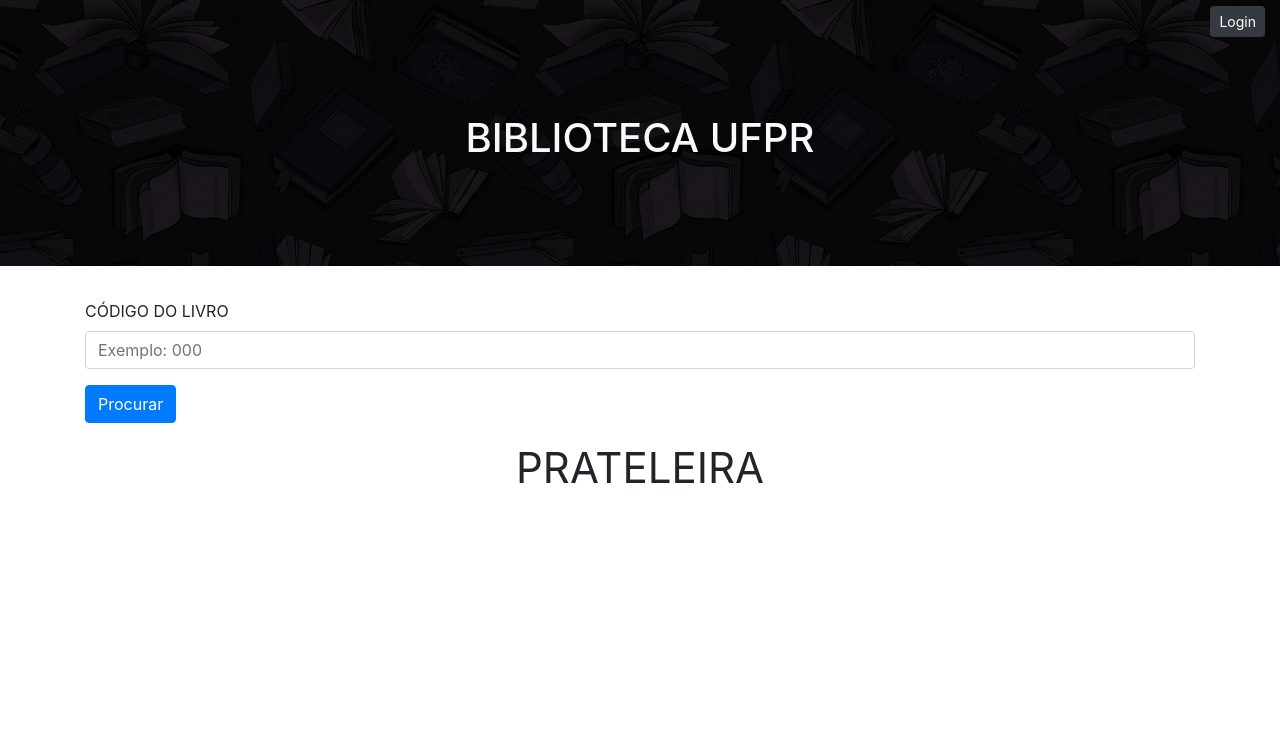
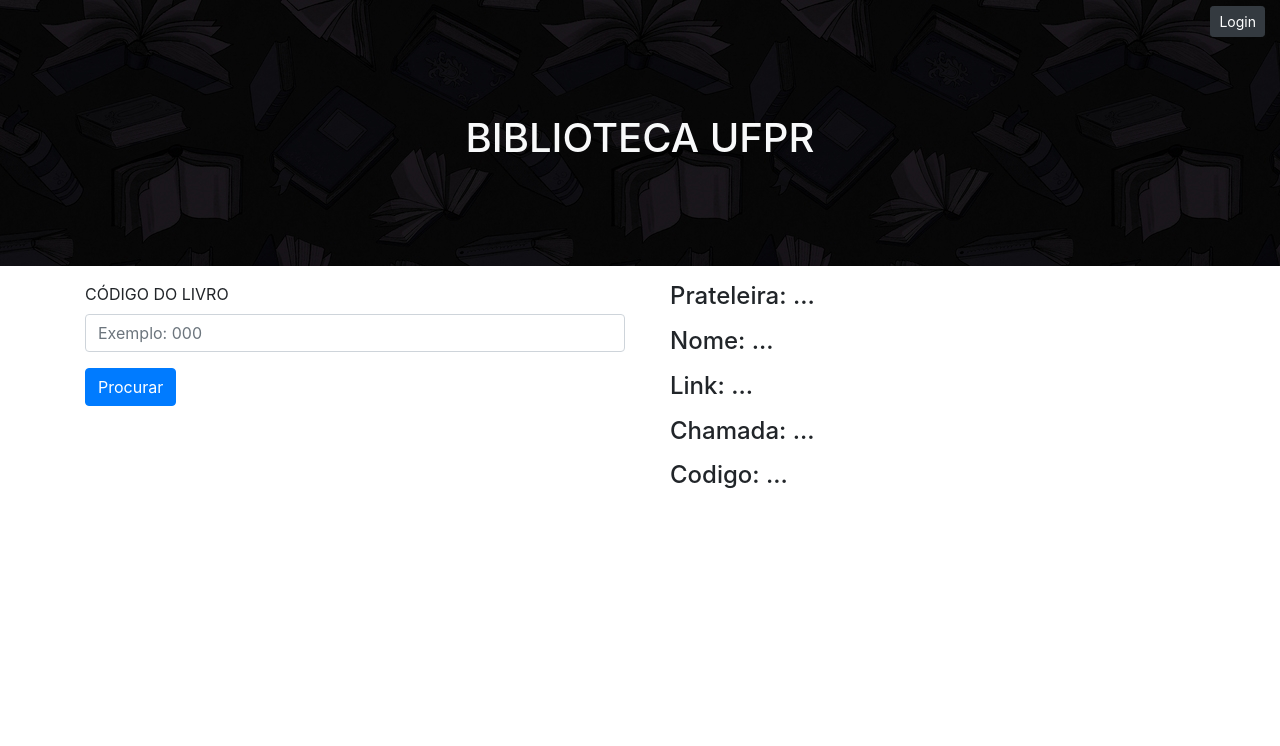
Before and after one commit to felipe-sobral/Biblioteca-UFPR-PA, a PHP site: page / in a window 1280 px wide. Shown: the top 746 px of the page. Run offline with PHP 8.4, Linux system fonts and the light colour scheme.

Commit message:
Index Atualizado

```diff
--- a/css/main.css
+++ b/css/main.css
@@ -31,29 +31,3 @@
     padding-top: 7.5%;
     padding-bottom: 7.5%;
 }
-
-.resultado{
-    text-align: center;
-    padding-top: 1%;
-    font-size: 42px;
-}
-
-#registrarUsuarioDiv{
-    position: absolute;
-    top: 0px;
-    left: 0px;
-    height: 100%;
-    width: 100%;
-    background: #fff;
-    display: none;
-}
-
-#registrarLivroDiv{
-    position: absolute;
-    top: 0px;
-    left: 0px;
-    height: 100%;
-    width: 100%;
-    background: #fff;
-    display: none;
-}
--- a/index.html
+++ b/index.html
@@ -24,6 +24,9 @@
     </div>
 
     <div class="container">
+      <div class="row">
+        <div class="col-sm">
+
           <form id="buscarLivro">
               <div class="form-group" style="padding-top: 3%">
                   <div id="erroBuscar" class="alert alert-danger" role="alert">
@@ -35,11 +38,22 @@
 
               <button type="submit" class="btn btn-primary">Procurar</button>
           </form>
+
+        </div>
+        <div class="col-sm">
+
+          <div class="container-fluid">
+              <div><p><h4>Prateleira: <a id="prateleira"> ... </a></h4></p></div>
+              <div><p><h4>Nome: <a id="nome"> ... </a></h4></p></div>
+              <div><p><h4>Link: <a id="link"> ... </a></h4></p></div>
+              <div><p><h4>Chamada: <a id="chamada"> ... </a></h4></p></div>
+              <div><p><h4>Codigo: <a id="codigo"> ... </a></h4></p></div>
           </div>
 
-    <div class="container-fluid">
-        <div class="resultado">PRATELEIRA <p id="resultado"></p></div>
         </div>
+      </div>
+    </div>
+
 
     <div class="container-fluid footer text-light" style="text-align: center">
         UFPR Biblioteca PA
@@ -54,18 +68,89 @@
                 $.ajax({
                     url: "buscarLivro.php",
                     type: "post",
-                    data: "barra="+barra,
+                    data: "barra="+barra+
+                          "&item="+0,
                     success: function(result){
                         if(result==0){
                             $('#erroBuscar').show();
-                            jQuery("#resultado").html("<p>ERRO</p>");
+                            jQuery("#prateleira").html("<a>ERRO</a>");
                         } else {
-                            jQuery("#resultado").html("<p>"+result.toString()+"</p>");
+                            jQuery("#prateleira").html("<a>"+result.toString()+"</a>");
                             $('#erroBuscar').hide();
                         }
 
                     }
                 })
+
+                $.ajax({
+                    url: "buscarLivro.php",
+                    type: "post",
+                    data: "barra="+barra+
+                          "&item="+1,
+                    success: function(result){
+                        if(result==0){
+                            $('#erroBuscar').show();
+                            jQuery("#nome").html("<a>ERRO</a>");
+                        } else {
+                            jQuery("#nome").html("<a>"+result.toString()+"</a>");
+                            $('#erroBuscar').hide();
+                        }
+
+                    }
+                })
+
+                $.ajax({
+                    url: "buscarLivro.php",
+                    type: "post",
+                    data: "barra="+barra+
+                          "&item="+2,
+                    success: function(result){
+                        if(result==0){
+                            $('#erroBuscar').show();
+                            jQuery("#link").html("<a>ERRO</a>");
+                        } else {
+                            jQuery("#link").html("<a href='"+result.toString()+"' target='_blank'>Ir para página</a>");
+                            $('#erroBuscar').hide();
+                        }
+
+                    }
+                })
+
+                $.ajax({
+                    url: "buscarLivro.php",
+                    type: "post",
+                    data: "barra="+barra+
+                          "&item="+3,
+                    success: function(result){
+                        if(result==0){
+                            $('#erroBuscar').show();
+                            jQuery("#chamada").html("<a>ERRO</a>");
+                        } else {
+                            jQuery("#chamada").html("<a>"+result.toString()+"</a>");
+                            $('#erroBuscar').hide();
+                        }
+
+                    }
+                })
+
+                $.ajax({
+                    url: "buscarLivro.php",
+                    type: "post",
+                    data: "barra="+barra+
+                          "&item="+4,
+                    success: function(result){
+                        if(result==0){
+                            $('#erroBuscar').show();
+                            jQuery("#codigo").html("<a>ERRO</a>");
+                        } else {
+                            jQuery("#codigo").html("<a>"+result.toString()+"</a>");
+                            $('#erroBuscar').hide();
+                        }
+
+                    }
+                })
+
+
 
                 return false;
             })
```
Also changed, not shown: buscarLivro.php (+25 -2 lines). Lines whose indentation alone changed are shown as unchanged.
